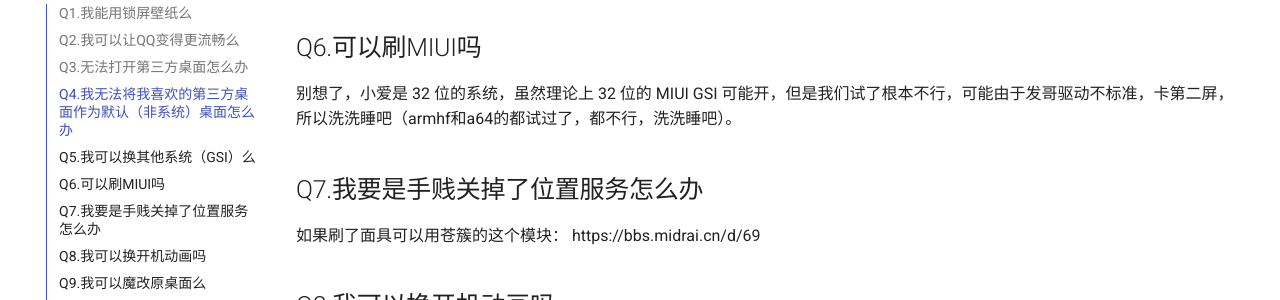
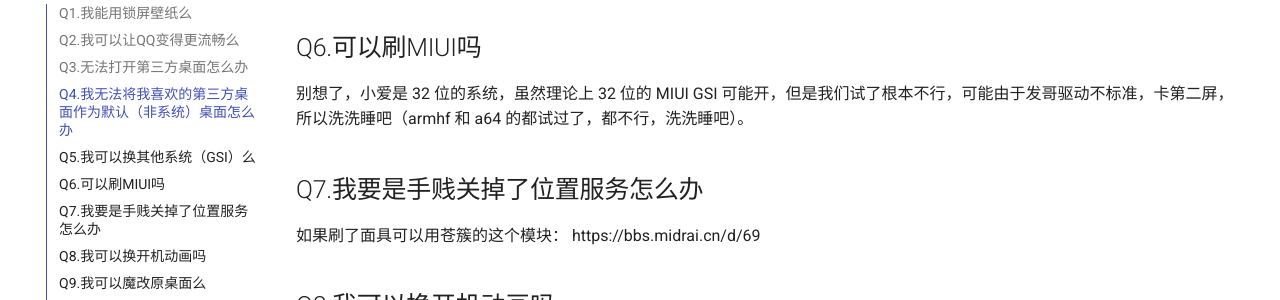
Before and after one commit to CrackMiDrAi/docs, an MkDocs documentation site: the page built from docs/互助文档/进阶问题.md, in a window 1280 px wide and 900 px high, scrolled down 957 px. Shown: the part 176-476 px from the top of the window. Built offline with MkDocs 1.6.1 and Material for MkDocs 9.7.7, drawn with Linux system fonts in a browser that asks for light colours; comment, search, counter and statistics services are not loaded.

Commit message:
细微调整

```diff
--- a/docs/互助文档/进阶问题.md
+++ b/docs/互助文档/进阶问题.md
@@ -31,7 +31,7 @@
 
 ## Q6.可以刷MIUI吗
 
-别想了，小爱是 32 位的系统，虽然理论上 32 位的 MIUI GSI 可能开，但是我们试了根本不行，可能由于发哥驱动不标准，卡第二屏，所以洗洗睡吧（armhf和a64的都试过了，都不行，洗洗睡吧）。
+别想了，小爱是 32 位的系统，虽然理论上 32 位的 MIUI GSI 可能开，但是我们试了根本不行，可能由于发哥驱动不标准，卡第二屏，所以洗洗睡吧（armhf 和 a64 的都试过了，都不行，洗洗睡吧）。
 
 ## Q7.我要是手贱关掉了位置服务怎么办
 
```
